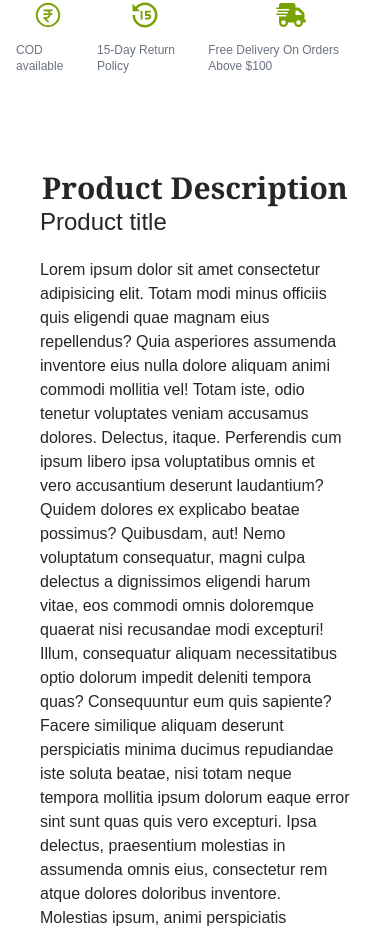
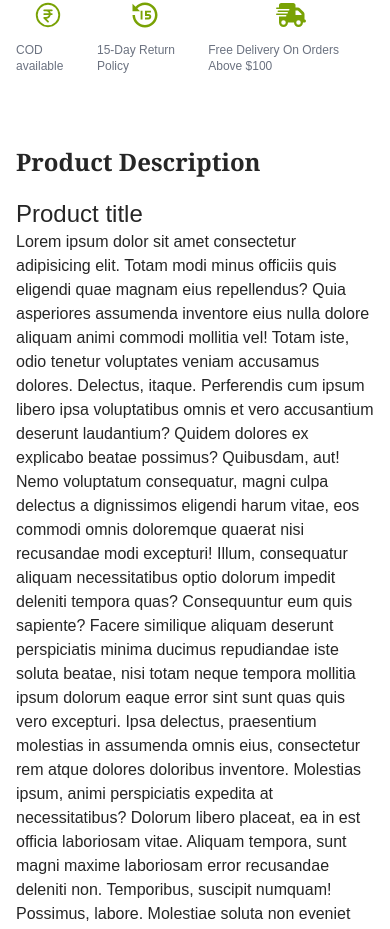
Before and after one commit to thegravious/BHUMIJAA, a Next.js app: page /shop/10 in a window 390 px wide. Shown: the part 857-1786 px from the top of the page. Built offline with nearby package versions, Linux system fonts and the light colour scheme.

Commit message:
fixed detailpage

```diff
--- a/src/app/(user)/shop/[productdetail]/page.jsx
+++ b/src/app/(user)/shop/[productdetail]/page.jsx
@@ -89,9 +89,9 @@ const page = () => {
                     </div>
                 </div>
             </div>
-                <div className='my-10  p-10'>
-                    <p className='text-3xl font-semibold font-serif text-center'>Product Description</p>
-                    <h2 className='text-2xl mb-5'>Product title</h2>
+                <div className='my-10 p-4 lg:p-10'>
+                    <p className='lg:text-3xl font-semibold font-serif text-2xl lg:text-center'>Product Description</p>
+                    <h2 className='text-2xl lg:mb-5 mt-5'>Product title</h2>
                     <p>
                         Lorem ipsum dolor sit amet consectetur adipisicing elit. Totam modi minus officiis quis eligendi quae magnam eius repellendus? Quia asperiores assumenda inventore eius nulla dolore aliquam animi commodi mollitia vel!
                         Totam iste, odio tenetur voluptates veniam accusamus dolores. Delectus, itaque. Perferendis cum ipsum libero ipsa voluptatibus omnis et vero accusantium deserunt laudantium? Quidem dolores ex explicabo beatae possimus? Quibusdam, aut!
```
